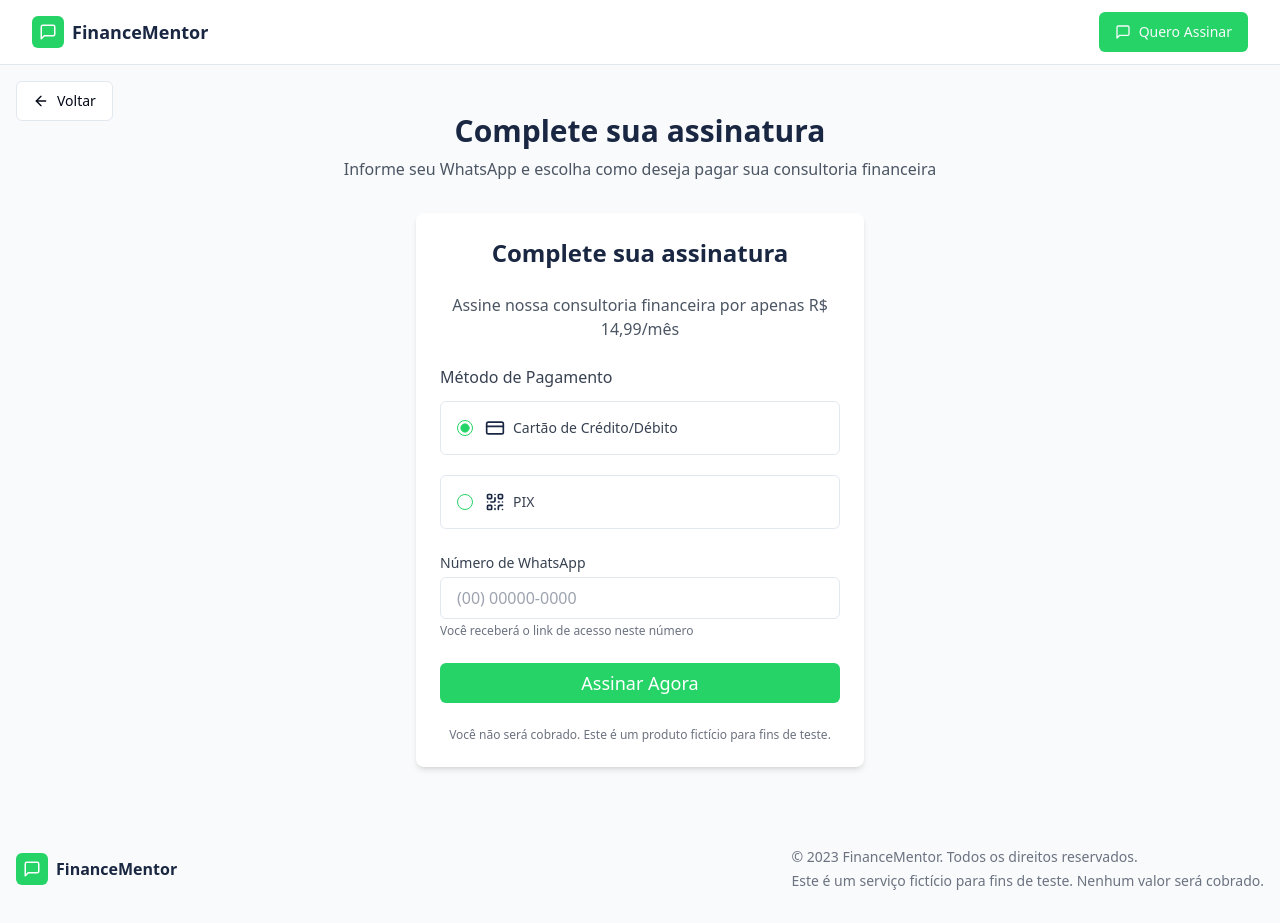
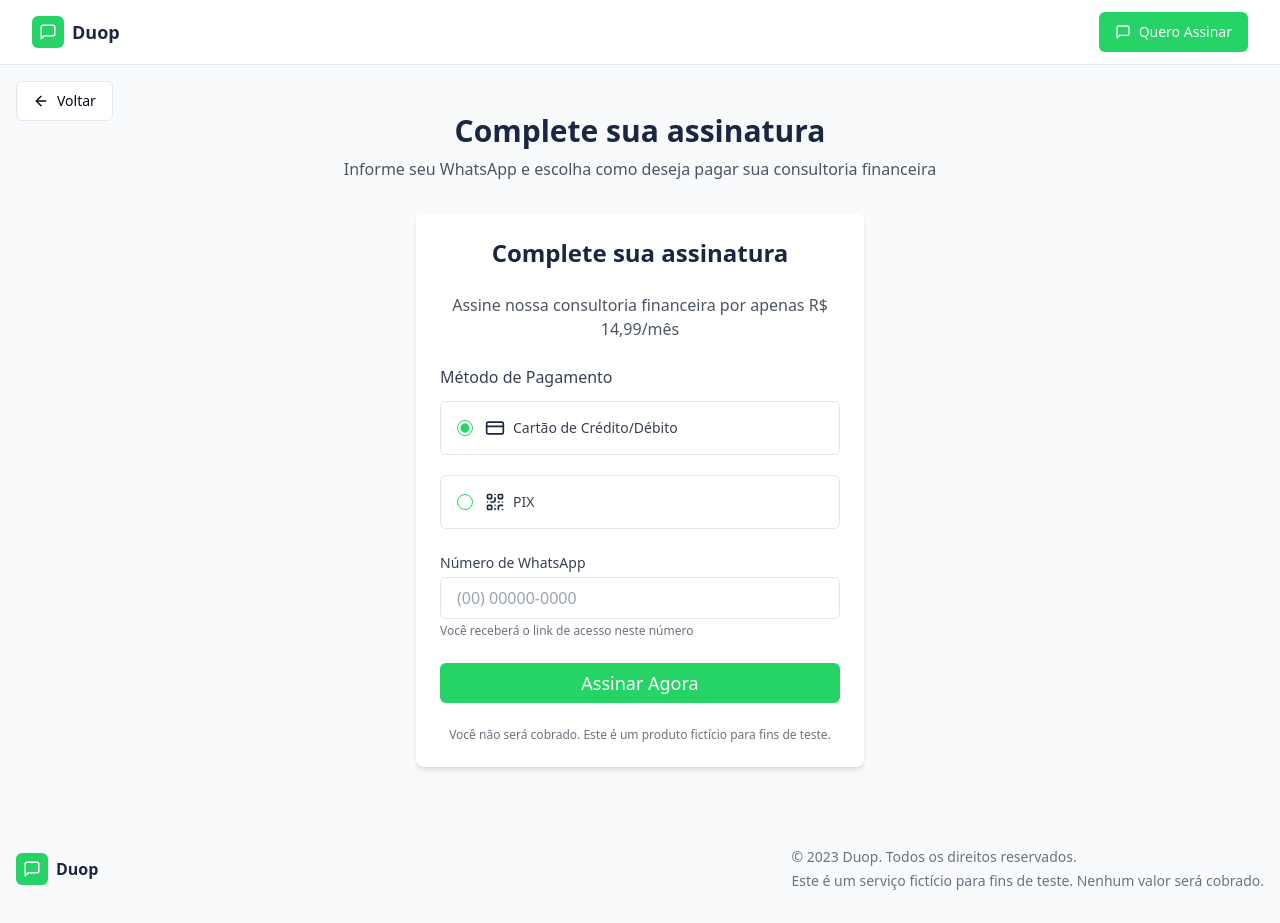
Before and after one commit to duopbr/financial-whatsapp-consultation, a React (Vite) app: page /checkout in a window 1280 px wide. Built offline with nearby package versions, Linux system fonts and the light colour scheme.

Commit message:
Rename company name
Update company name from FinanceMentor to Duop.

```diff
--- a/src/components/Footer.tsx
+++ b/src/components/Footer.tsx
@@ -9,11 +9,11 @@ export const Footer = () => {
         <div className="flex flex-col sm:flex-row justify-between items-center">
           <div className="flex items-center mb-4 sm:mb-0">
             <Logo />
-            <span className="ml-2 font-semibold text-finance-navy">FinanceMentor</span>
+            <span className="ml-2 font-semibold text-finance-navy">Duop</span>
           </div>
 
           <div className="text-sm text-gray-500">
-            <p>© 2023 FinanceMentor. Todos os direitos reservados.</p>
+            <p>© 2023 Duop. Todos os direitos reservados.</p>
             <p className="mt-1">Este é um serviço fictício para fins de teste. Nenhum valor será cobrado.</p>
           </div>
         </div>
--- a/src/components/Navbar.tsx
+++ b/src/components/Navbar.tsx
@@ -11,7 +11,7 @@ const Navbar = () => {
       <div className="max-w-7xl mx-auto flex justify-between items-center">
         <div className="flex items-center">
           <Logo />
-          <span className="ml-2 font-semibold text-lg text-finance-navy">FinanceMentor</span>
+          <span className="ml-2 font-semibold text-lg text-finance-navy">Duop</span>
         </div>
 
         <Link to="/checkout">
```
